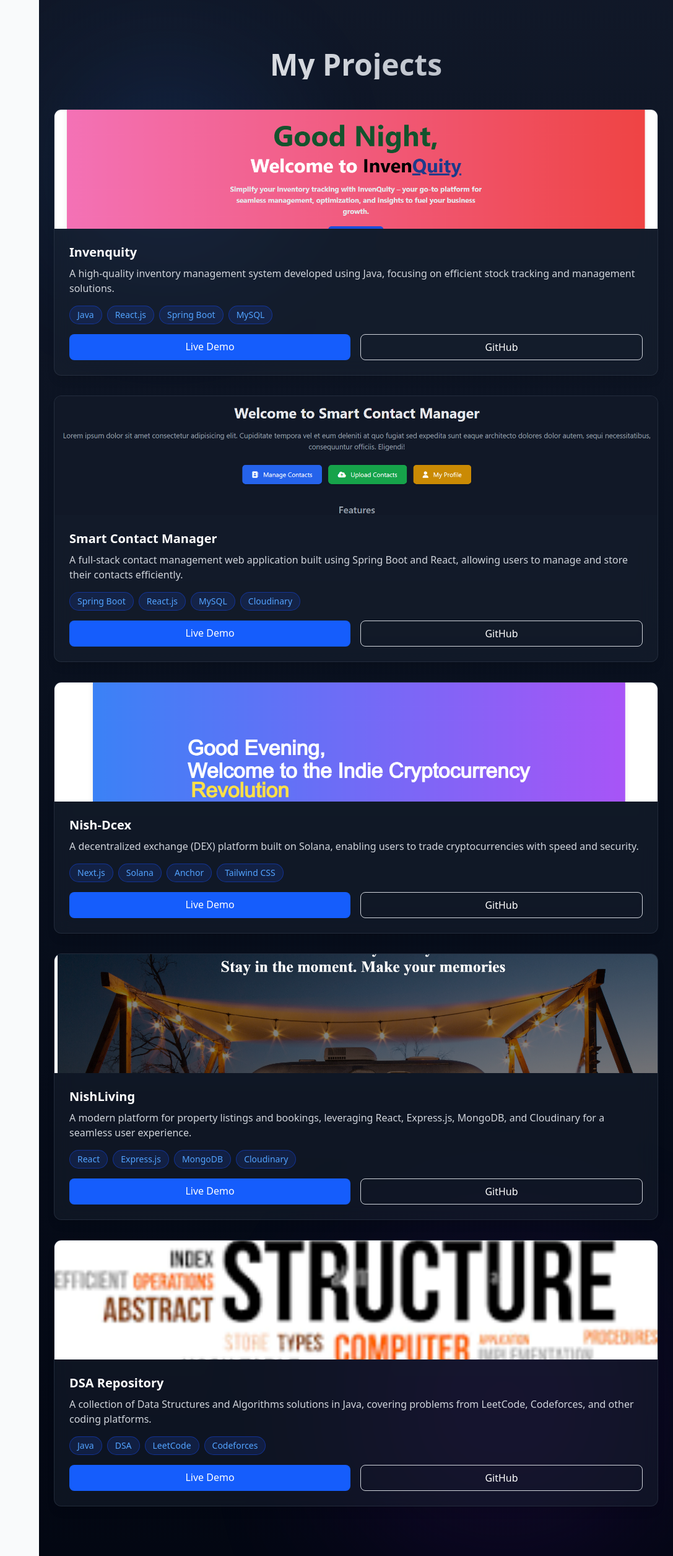
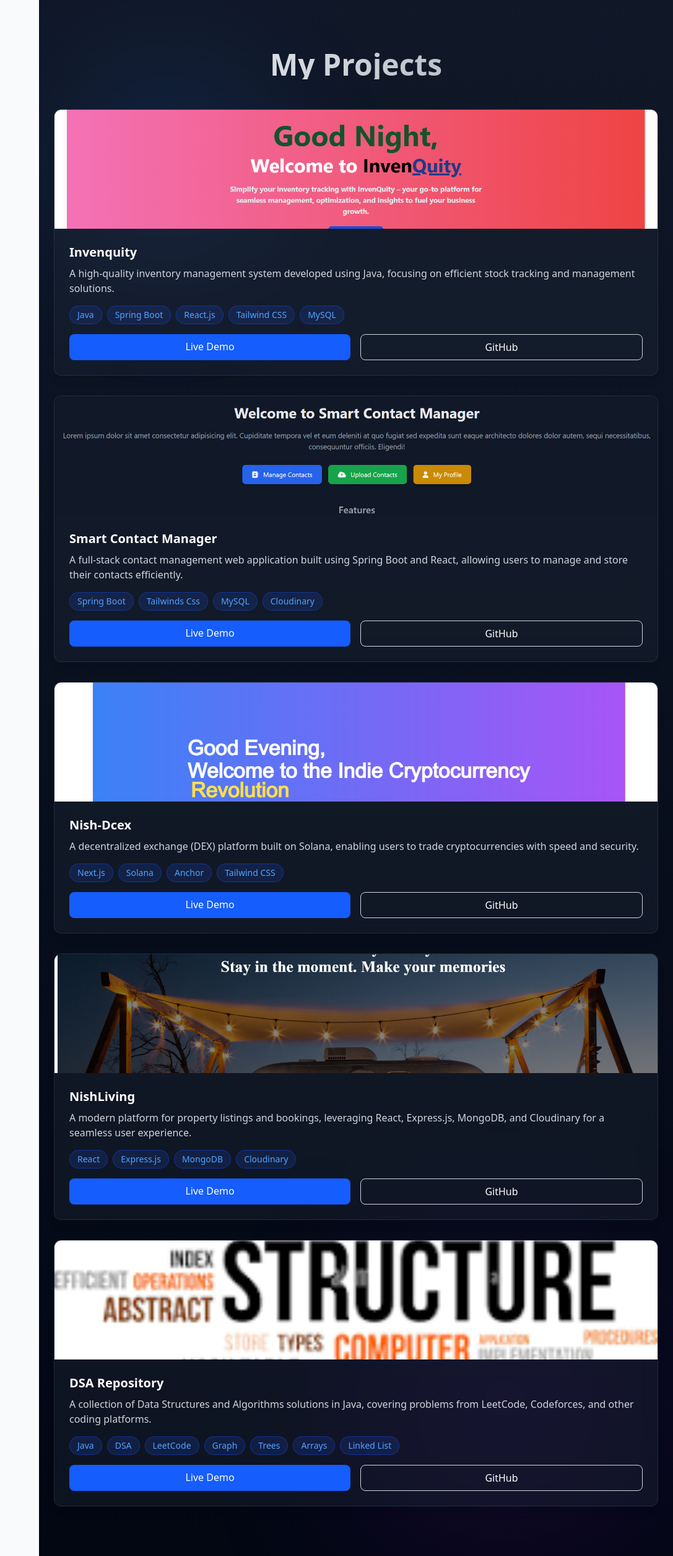
Before and after one commit to anandpiyush1521/portfolio, a React (Vite) app: page /projects in a window 1280 px wide. Shown: the whole page at 62% size, without its empty margins (193-1280 px from the left). Built offline with nearby package versions, Linux system fonts and the light colour scheme.

Commit message:
tech update

```diff
--- a/src/pages/Projects.jsx
+++ b/src/pages/Projects.jsx
@@ -11,7 +11,7 @@
     description:
       "A high-quality inventory management system developed using Java, focusing on efficient stock tracking and management solutions.",
     image: invenquity,
-    technologies: ["Java", "React.js", "Spring Boot", "MySQL"],
+    technologies: ["Java", "Spring Boot", "React.js", "Tailwind CSS", "MySQL"],
     demoUrl: "https://github.com/anandpiyush1521/Invenquity",
     githubUrl: "https://github.com/anandpiyush1521/Invenquity",
   },
@@ -20,7 +20,7 @@
     description:
       "A full-stack contact management web application built using Spring Boot and React, allowing users to manage and store their contacts efficiently.",
     image: smartContactManager,
-    technologies: ["Spring Boot", "React.js", "MySQL", "Cloudinary"],
+    technologies: ["Spring Boot", "Tailwinds Css", "MySQL", "Cloudinary"],
     demoUrl: "https://github.com/anandpiyush1521/SmartContactManager",
     githubUrl: "https://github.com/anandpiyush1521/SmartContactManager",
   },
@@ -46,7 +46,7 @@
     title: 'DSA Repository',
     description: 'A collection of Data Structures and Algorithms solutions in Java, covering problems from LeetCode, Codeforces, and other coding platforms.',
     image: dsaRepo,
-    technologies: ['Java', 'DSA', 'LeetCode', 'Codeforces'],
+    technologies: ['Java', 'DSA', 'LeetCode', 'Graph', 'Trees', 'Arrays', 'Linked List'],
     demoUrl: 'https://github.com/anandpiyush1521/DSA',
     githubUrl: 'https://github.com/anandpiyush1521/DSA',
   },
```
